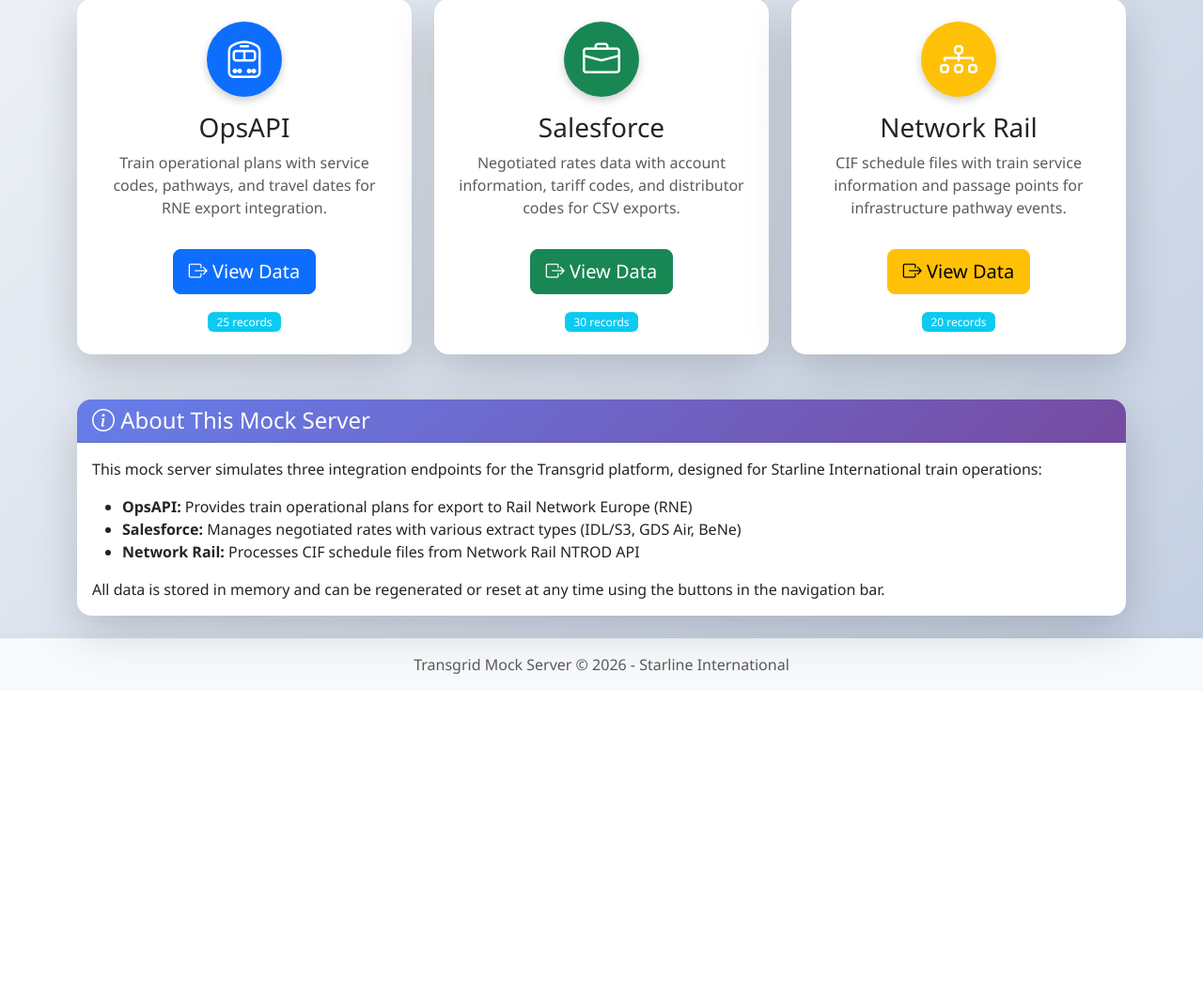
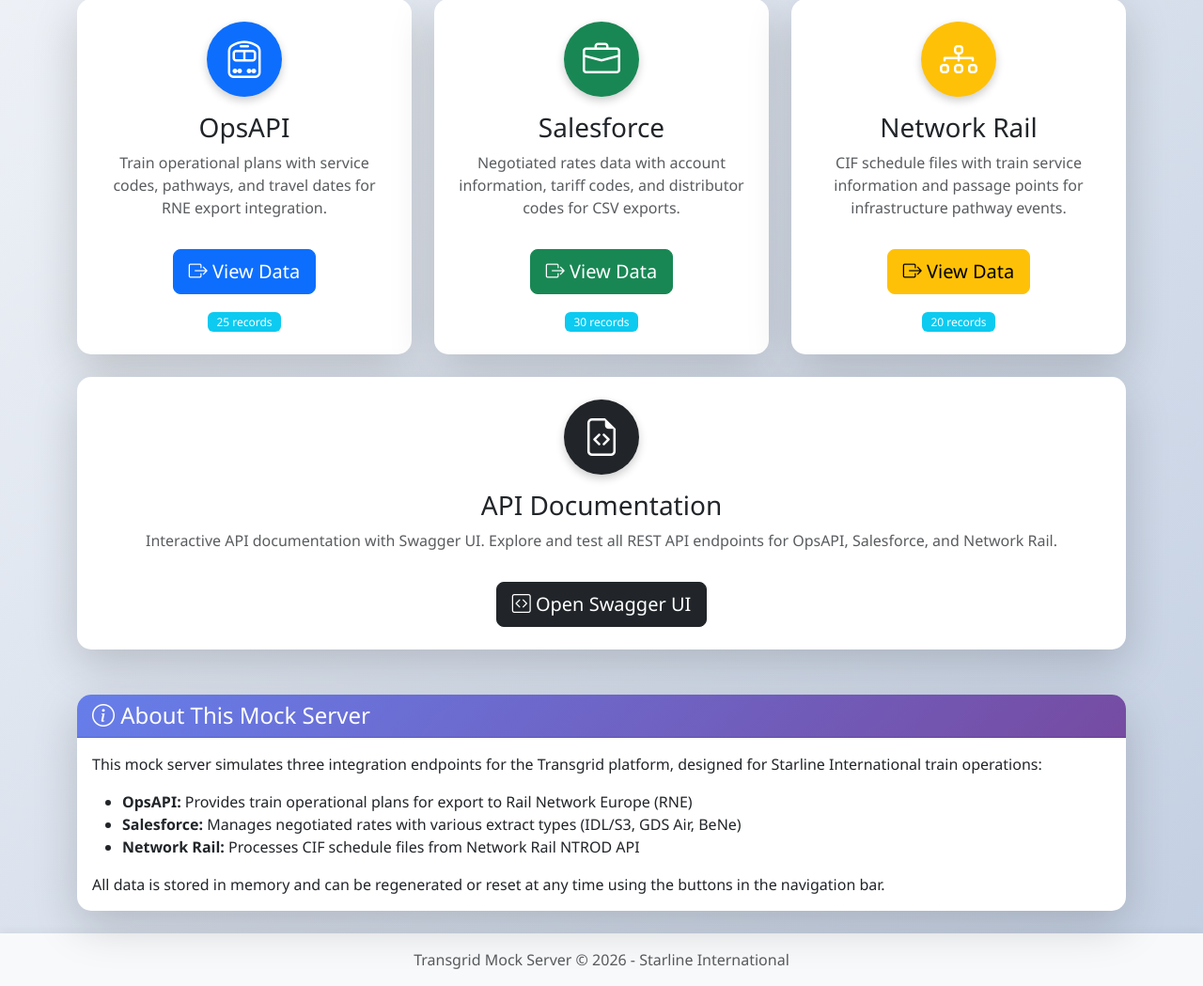
Before and after one commit to frkim/transgrid, an ASP.NET Core app: page / in a window 1280 px wide. Shown: the part 421-1470 px from the top of the page at 94% size. Before the commit the page ends 1138 px from the top, so only its background shows below. Run offline with ASP.NET Core 8, Linux system fonts and the light colour scheme.

Commit message:
Add Swagger UI for API documentation with homepage button
Co-authored-by: frkim <74252080+frkim@users.noreply.github.com>

```diff
--- a/sources/server/Transgrid.MockServer/Pages/Index.cshtml
+++ b/sources/server/Transgrid.MockServer/Pages/Index.cshtml
@@ -71,6 +71,23 @@
         </div>
     </div>
 
+    <div class="row mt-4">
+        <div class="col-12">
+            <div class="card shadow-lg hover-card">
+                <div class="card-body text-center p-4">
+                    <div class="icon-circle mx-auto mb-3 bg-dark">
+                        <i class="bi bi-file-earmark-code fs-1 text-white"></i>
+                    </div>
+                    <h3 class="card-title">API Documentation</h3>
+                    <p class="card-text text-muted">Interactive API documentation with Swagger UI. Explore and test all REST API endpoints for OpsAPI, Salesforce, and Network Rail.</p>
+                    <a href="/swagger" class="btn btn-dark btn-lg mt-3" target="_blank">
+                        <i class="bi bi-code-square"></i> Open Swagger UI
+                    </a>
+                </div>
+            </div>
+        </div>
+    </div>
+
     <div class="row mt-5">
         <div class="col-12">
             <div class="card shadow-lg">
```
Also changed, not shown: sources/server/Transgrid.MockServer/Program.cs (+26 -0 lines), sources/server/README.md, sources/server/Transgrid.MockServer/Transgrid.MockServer.csproj.
